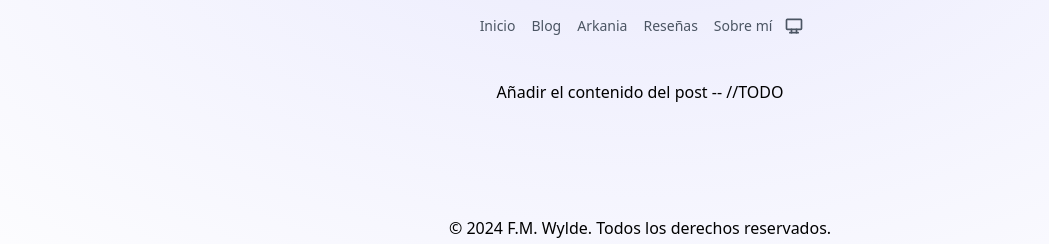
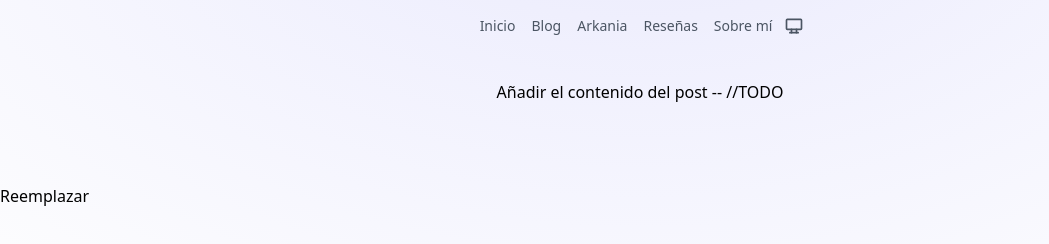
Before and after one commit to ninot18/fmwylde, an Astro site: page /post/post-01 in a window 1280 px wide. Shown: the top 244 px of the page, without its empty margins (0-1049 px from the left). Built offline with nearby package versions, Linux system fonts and the light colour scheme; Astro itself is replaced by a stand-in of ours.

Commit message:
Actualización

```diff
--- a/src/pages/post/[...slug].astro
+++ b/src/pages/post/[...slug].astro
@@ -27,4 +27,5 @@ type Props = CollectionEntry<'blog'>;
     version="1.0"
 >
     <div class="py-16 md:py-20 flex justify-center">Añadir el contenido del post -- //TODO</div>
+    <div>Reemplazar</div>
 </MainLayout>
```
